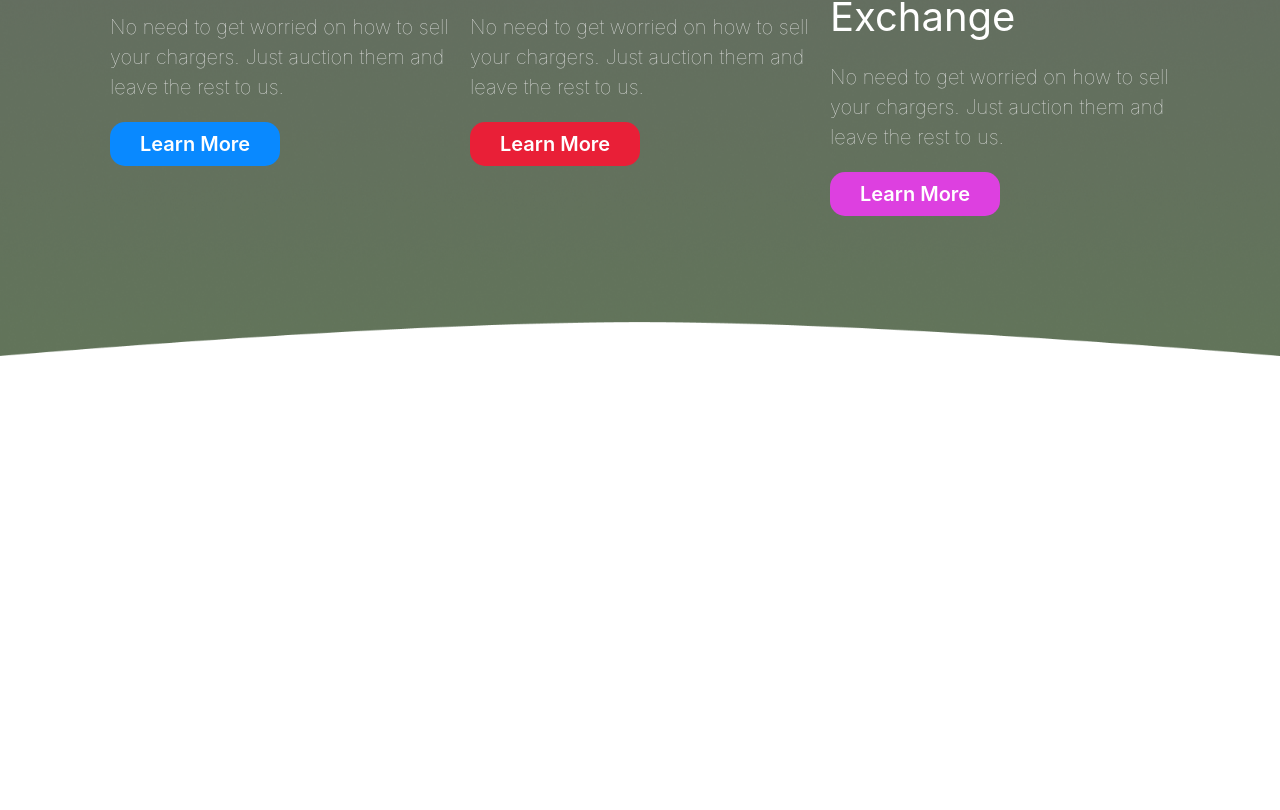
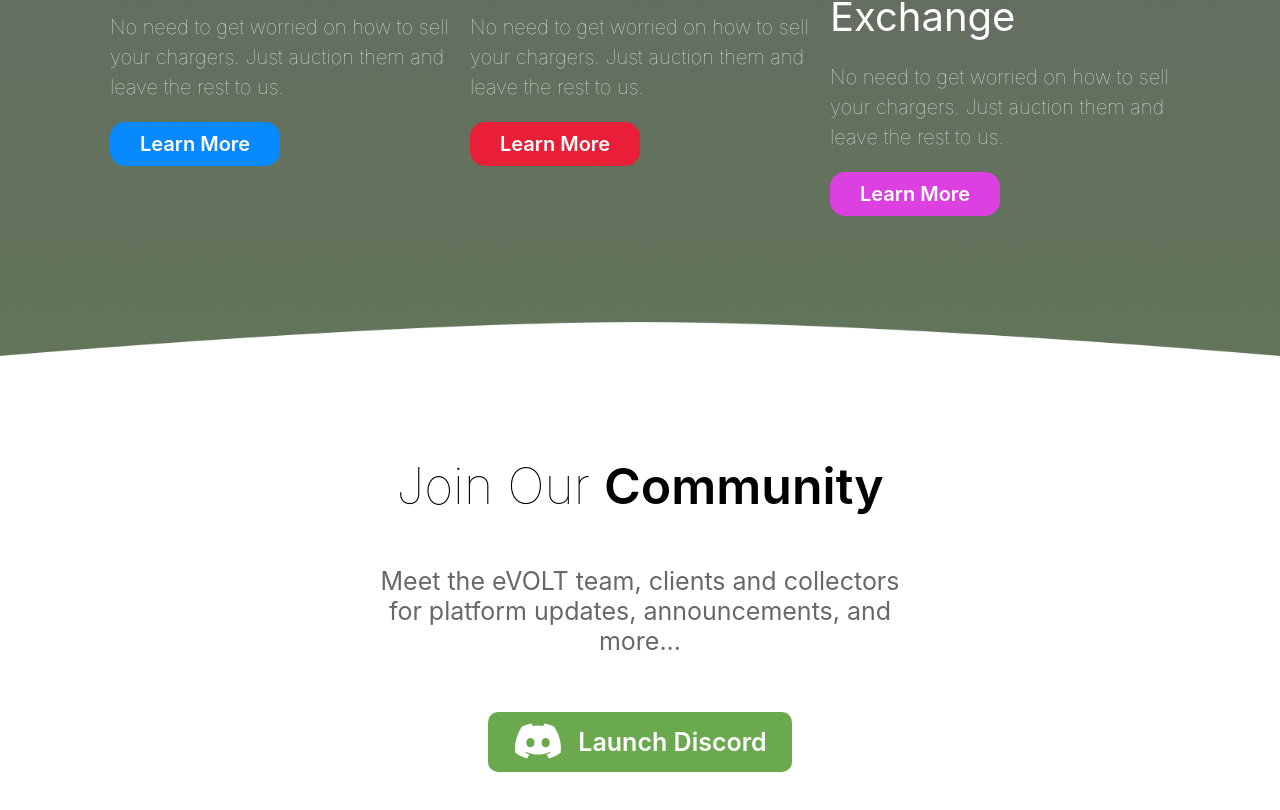
Before and after one commit to mcjovial/jubilant-chainsaw, a Next.js app: page / in a window 1280 px wide. Shown: the part 1914-2724 px from the top of the page. Before the commit the page ends 2270 px from the top, so only its background shows below. Built offline with nearby package versions, Linux system fonts and the light colour scheme.

Commit message:
community section

```diff
--- /dev/null
+++ b/components/CommunitySection.js
@@ -0,0 +1,16 @@
+import React from 'react'
+import styles from '../styles/CommunitySection.module.css'
+import { FaDiscord } from 'react-icons/fa'
+
+const CommunitySection = () => {
+  return (
+    <div className={styles.communityContainer}>
+      <p style={{color: '#000', fontSize: '50px', fontWeight: 'lighter'}}>Join Our <span className={styles.boldTitle}>Community</span></p>
+      <p className={styles.text}>Meet the eVOLT team, clients and collectors for platform updates, announcements, and more...</p>
+      <br/>
+      <a type='button' href="#"><span className={styles.icon}><FaDiscord size='2em' /></span>Launch Discord</a>
+    </div>
+  )
+}
+
+export default CommunitySection
--- a/pages/index.js
+++ b/pages/index.js
@@ -4,6 +4,7 @@ import styles from '../styles/Home.module.css'
 import SimpleSlider from '../components/SimpleSlider'
 import About from '../components/About'
 import Cta from '../components/Cta'
+import CommunitySection from '../components/CommunitySection'
 
 export default function Home() {
   return (
@@ -18,6 +19,7 @@ export default function Home() {
 
       <About/>
       <Cta />
+      <CommunitySection />
     </div>
   )
 }
--- /dev/null
+++ b/styles/CommunitySection.module.css
@@ -0,0 +1,35 @@
+.communityContainer {
+  text-align: center;
+  margin: 100px;
+}
+.communityContainer .text {
+  color: #696767;
+  display: block;
+  margin-left: auto;
+  margin-right: auto;
+  font-size: 25px;
+  max-width: 550px;
+}
+.communityContainer .boldTitle {
+  font-weight: 600;
+}
+.communityContainer a {
+  text-decoration: none;
+  font-weight: 600;
+  font-size: 25px;
+  color: #fff;
+  border-radius: 10px;
+  padding: 15px 25px;
+  background-color: #6AA94E;
+}
+.communityContainer .icon {
+  position: relative;
+  top: 15px;
+  margin-right: 15px;
+  /* font-size: 30px;
+  margin-top: 10px;
+  border-radius: 10px;
+  margin: 0 5px;
+  font-size: 30px;
+  cursor: pointer; */
+}
```
